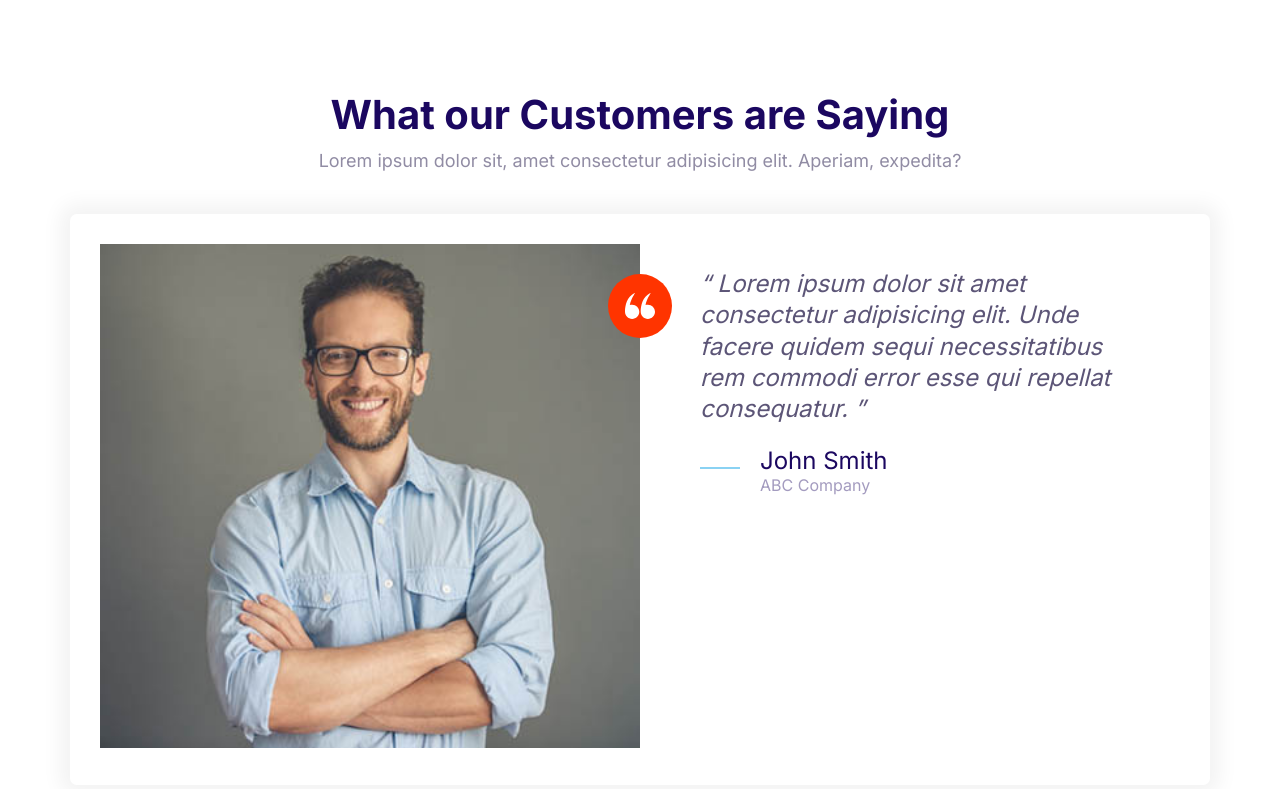
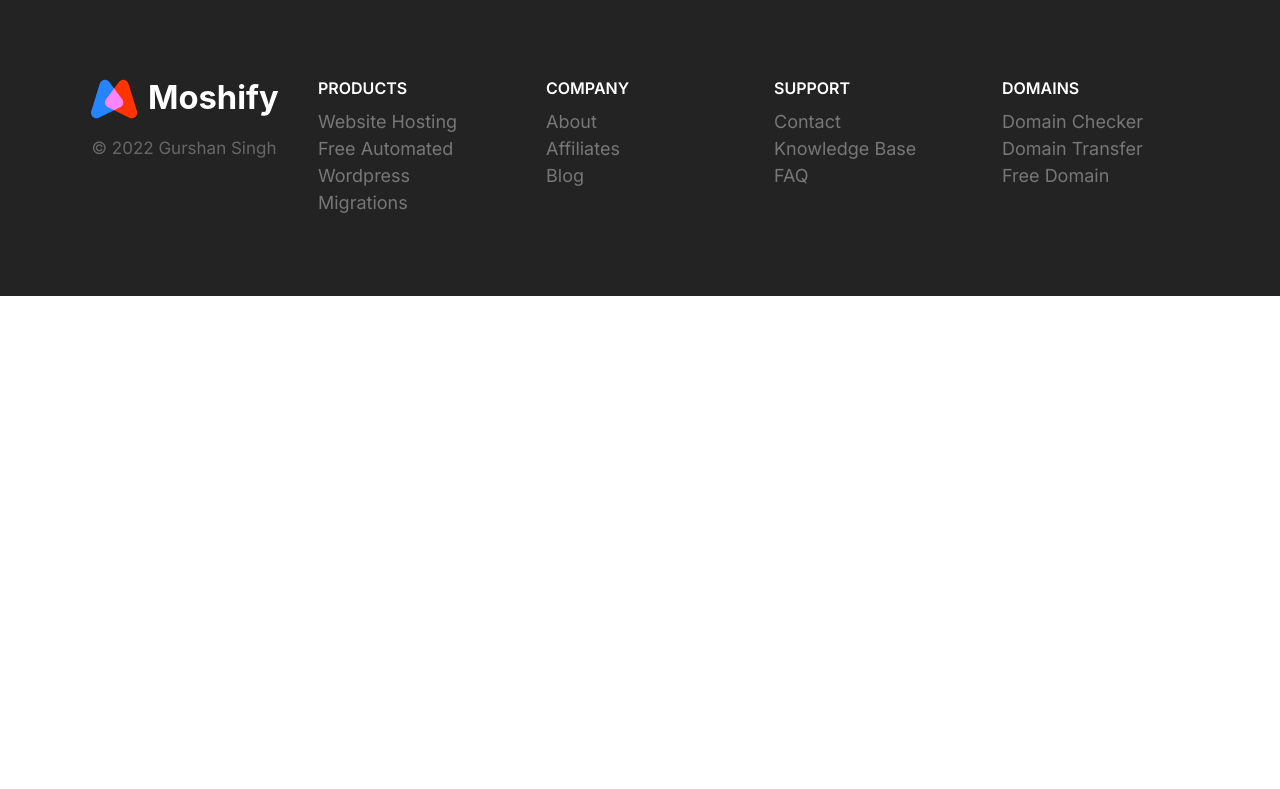
Before and after one commit to dzyfer/moshified, a plain HTML site: page index.html in a window 1280 px wide. Drawn offline with Linux system fonts and the light colour scheme.

Commit message:
Build the footer component.

```diff
--- a/css/styles.css
+++ b/css/styles.css
@@ -829,3 +829,81 @@ a {
     max-width: 700px;
   }
 }
+
+/* Footer */
+
+.footer {
+  background: #232323;
+}
+
+.footer a {
+  color: #777;
+  transition: 0.3s;
+}
+
+.footer a:hover {
+  color: #fff;
+}
+
+.footer__section {
+  padding: 2rem;
+  border-bottom: 1px solid #393939;
+}
+
+.footer__section .list {
+  margin: 0;
+}
+
+.footer__heading {
+  text-transform: uppercase;
+  font-weight: 600;
+}
+
+.footer__brand {
+  margin-top: 5rem;
+  text-align: center;
+}
+
+.footer__brand img {
+  /* TODO: Consider refactoring this and applying it to all images. */
+  width: 100%;
+  max-width: 230px;
+}
+
+.footer__copyright {
+  font-size: 2.1rem;
+  color: #fff;
+  opacity: 0.3;
+}
+
+@media screen and (min-width: 768px) {
+  .footer_sections {
+    grid-template-columns: repeat(auto-fit, minmax(10rem, 1fr));
+  }
+
+  .footer .collapsible__chevron {
+    display: none;
+  }
+
+  .footer .collapsible__content {
+    opacity: 1;
+    max-height: 100%;
+  }
+
+  .footer__brand {
+    order: -1;
+    margin-top: 1rem;
+  }
+
+  .footer__copyright {
+    font-size: 1.7rem;
+  }
+
+  .footer__section {
+    border: 0;
+  }
+
+  .footer__heading {
+    font-size: 1.6rem;
+  }
+}
--- a/index.html
+++ b/index.html
@@ -12,44 +12,74 @@
     <link rel="stylesheet" href="css/styles.css">
 </head>
 <body>
-    <section class="block">
-        <header class="block__header">
-            <h2>What our Customers are Saying</h2>
-            <p>Lorem ipsum dolor sit, amet consectetur adipisicing elit. Aperiam, expedita?</p>
+    <footer class="block block--dark footer">
+        <div class="container grid footer_sections">
+            <section class="collapsible collapsible--expanded footer__section">
+                <header class="collapsible__header">
+                    <h2 class="collapsible__heading footer__heading">Products</h2>
+                        <svg class="icon icon--white collapsible__chevron">
+                        <use xlink:href="images/sprite.svg#chevron"></use>
+                        </svg>
                 </header>
-        <div class="container">
-            <div class="card testimonial">
-                <div class="grid grid--1x2">
-                    <div class="testimonial__image">
-                        <img class="testimonial__image" src="images/testimonial.jpg" alt="A happy smiling customer">
-                        <span class="icon-container icon-container--accent">
-                            <svg class="icon icon--white icon--small">
-                                <use xlink:href="images/sprite.svg#quotes"></use>
+                <div class="collapsible__content">
+                    <ul class="list">
+                        <li><a href="#">Website Hosting</a></li>
+                        <li><a href="#">Free Automated Wordpress</a></li>
+                        <li><a href="#">Migrations</a></li>
+                    </ul>
+                </div>
+            </section>
+            <section class="collapsible footer__section">
+                <header class="collapsible__header">
+                    <h2 class="collapsible__heading footer__heading">Company</h2>
+                        <svg class="icon icon--white collapsible__chevron">
+                        <use xlink:href="images/sprite.svg#chevron"></use>
                         </svg>
-                        </span>
+                </header>
+                <div class="collapsible__content">
+                    <ul class="list">
+                        <li><a href="#">About</a></li>
+                        <li><a href="#">Affiliates</a></li>
+                        <li><a href="#">Blog</a></li>
+                    </ul>
                 </div>
-                    <blockquote class="quote">
-                        <p class="quote__text">
-                            Lorem ipsum dolor sit amet consectetur adipisicing elit. Unde facere quidem sequi necessitatibus rem commodi error esse qui repellat consequatur.
-                        </p>
-                        <footer>
-                            <div class="media">
-                                <div class="media__image">
-                                        <svg class="icon icon--primary quote__line">
-                                            <use xlink:href="images/sprite.svg#line"></use>
+            </section>
+            <section class="collapsible footer__section">
+                <header class="collapsible__header">
+                    <h2 class="collapsible__heading footer__heading">Support</h2>
+                        <svg class="icon icon--white collapsible__chevron">
+                        <use xlink:href="images/sprite.svg#chevron"></use>
                         </svg>
+                </header>
+                <div class="collapsible__content">
+                    <ul class="list">
+                        <li><a href="#">Contact</a></li>
+                        <li><a href="#">Knowledge Base</a></li>
+                        <li><a href="#">FAQ</a></li>
+                    </ul>
                 </div>
-                                <div class="media__body">
-                                    <h3 class="media__title quote__author">John Smith</h3>
-                                    <p class="quote__organization">ABC Company</p>
+            </section>
+            <section class="collapsible footer__section">
+                <header class="collapsible__header">
+                    <h2 class="collapsible__heading footer__heading">Domains</h2>
+                        <svg class="icon icon--white collapsible__chevron">
+                        <use xlink:href="images/sprite.svg#chevron"></use>
+                        </svg>
+                </header>
+                <div class="collapsible__content">
+                    <ul class="list">
+                        <li><a href="#">Domain Checker</a></li>
+                        <li><a href="#">Domain Transfer</a></li>
+                        <li><a href="#">Free Domain</a></li>
+                    </ul>
                 </div>
+            </section>
+            <section class="footer__brand">
+                <img src="images/logo.svg" alt="">
+                <p class="footer__copyright"><span>&copy;<span> 2022 Gurshan Singh</p>
+            </section>
         </div>
     </footer>
-                    </blockquote>
-                </div>
-            </div>
-        </div>
-    </section>
     <script src="js/main.js"></script>
 </body>
 </html>
```
Also changed, not shown: components/footerblock.html (added, +68 -0 lines). Lines whose indentation alone changed are shown as unchanged.
